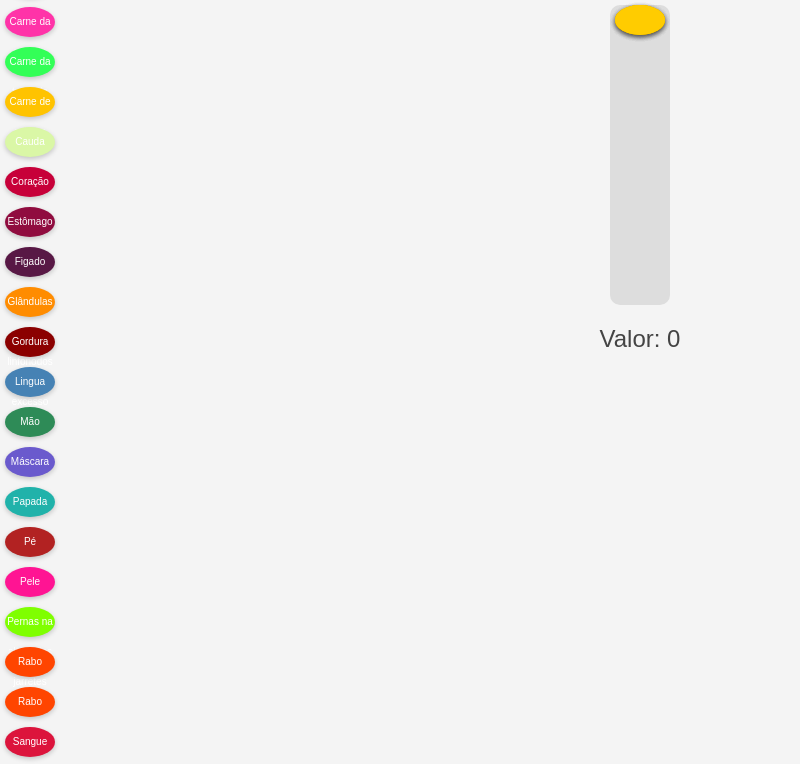
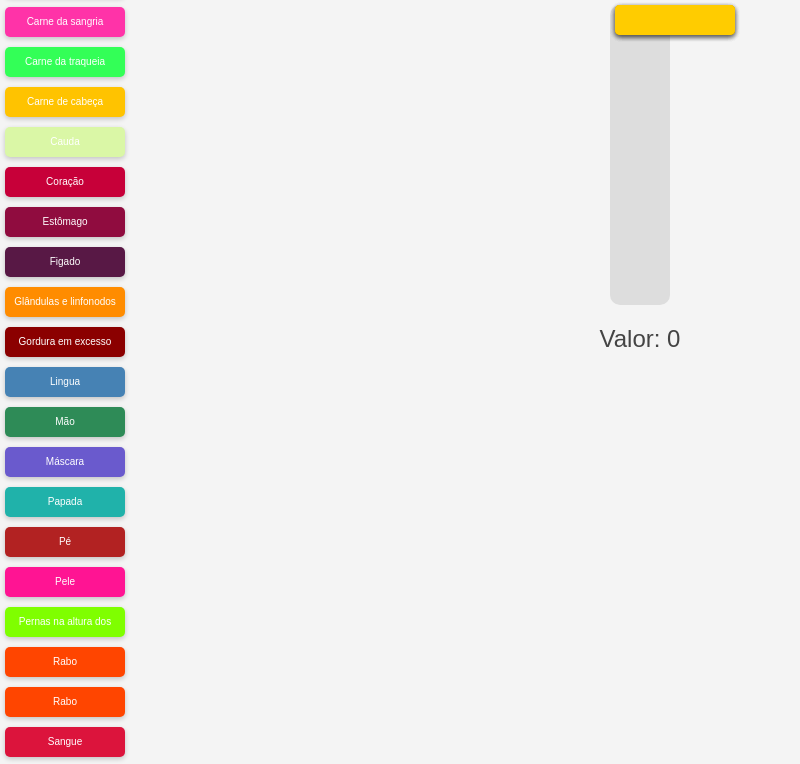
Before and after one commit to judaciohub/Abaco-digital, a plain HTML site: page index.html in a window 1280 px wide. Shown: the part 83-847 px from the top of the page, without its empty margins (0-800 px from the left). Drawn offline with Linux system fonts and the light colour scheme.

Commit message:
Update style.css

```diff
--- a/style.css
+++ b/style.css
@@ -42,3 +42,14 @@ h1 {
   font-size: 1.5em;
   color: #444;
 }
+
+.conta {
+  width: 120px;
+  height: 30px;
+  border-radius: 5px;
+  position: absolute;
+  left: 5px;
+  cursor: pointer;
+  transition: top 0.3s ease;
+  box-shadow: 0 2px 5px rgba(0, 0, 0, 0.2);
+}
```
